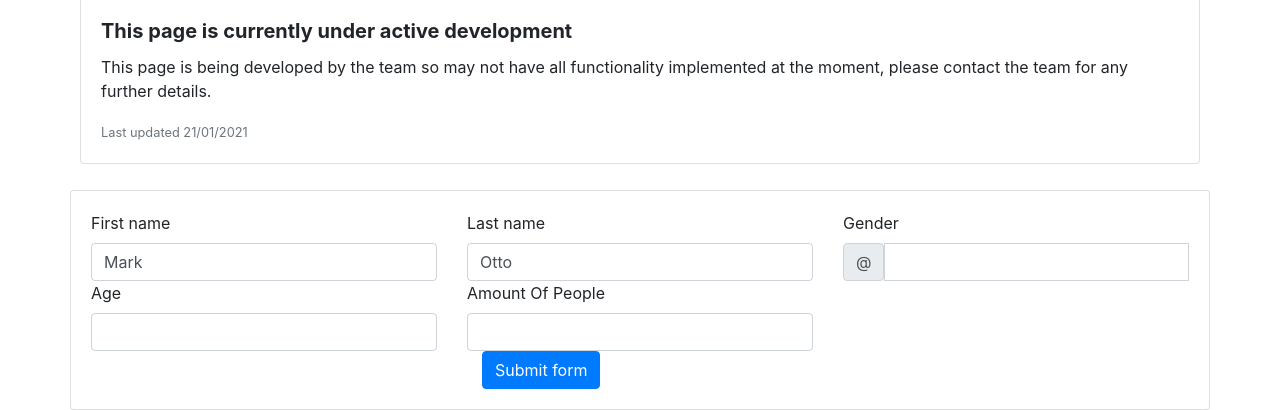
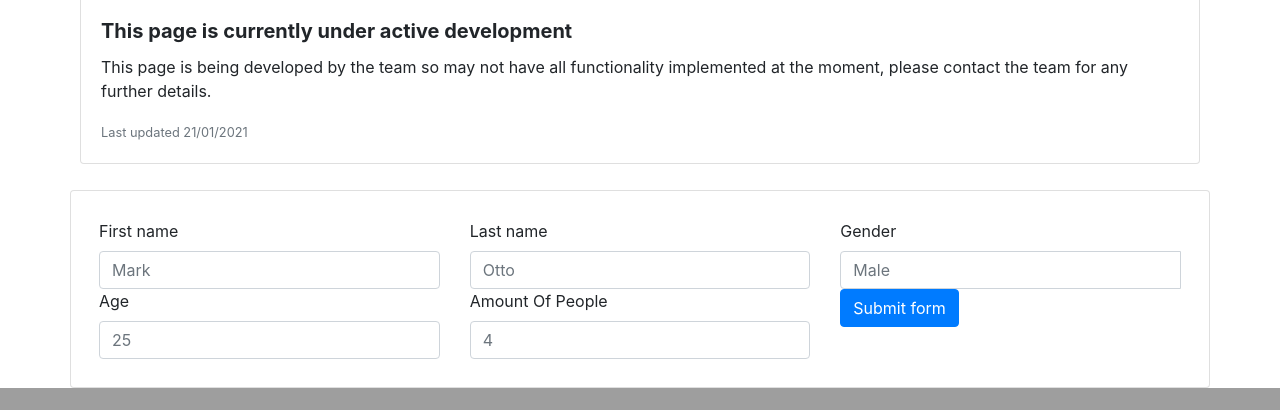
Before and after one commit to Will-Stewart/COMP2003-2020-GROUP-P-LHBS, a PHP site: page /createBooking.php in a window 1280 px wide. Shown: the part 933-1343 px from the top of the page. After the commit the page ends 1321 px from the top, so only its background shows below. Run offline with PHP 8.4, Linux system fonts and the light colour scheme.

Commit message:
Upadate formattiong on createBooking.php

```diff
--- a/public/createBooking.php
+++ b/public/createBooking.php
@@ -5,19 +5,19 @@ include_once 'developmentNotice.php';
 
     <div class="container">
         <div class="row">
-            <asi class="card">
+            <aside class="card">
                 <article class="card-body">
-                    <form class="row g-3 needs-validation" novalidate>
+                    <form class="row g-3 needs-validation" novalidate style="padding: 8px">
                         <div class="col-md-4">
                             <label for="validationCustom01" class="form-label">First name</label>
-                            <input type="text" class="form-control" id="validationCustom01" value="Mark" required>
+                            <input type="text" class="form-control" id="validationCustom01" placeholder="Mark" required>
                             <div class="valid-feedback">
                                 Looks good!
                             </div>
                         </div>
                         <div class="col-md-4">
                             <label for="validationCustom02" class="form-label">Last name</label>
-                            <input type="text" class="form-control" id="validationCustom02" value="Otto" required>
+                            <input type="text" class="form-control" id="validationCustom02" placeholder="Otto" required>
                             <div class="valid-feedback">
                                 Looks good!
                             </div>
@@ -25,8 +25,7 @@ include_once 'developmentNotice.php';
                         <div class="col-md-4">
                             <label for="validationCustomUsername" class="form-label">Gender</label>
                             <div class="input-group has-validation">
-                                <span class="input-group-text" id="inputGroupPrepend">@</span>
-                                <input type="text" class="form-control" id="validationCustomUsername" aria-describedby="inputGroupPrepend" required>
+                                <input type="text" class="form-control" id="validationCustomUsername" placeholder="Male" aria-describedby="inputGroupPrepend" required>
                                 <div class="invalid-feedback">
                                     Please choose a gender.
                                 </div>
@@ -35,20 +34,23 @@ include_once 'developmentNotice.php';
 
                         <div class="col-md-4">
                             <label for="validationCustom03" class="form-label">Age</label>
-                            <input type="text" class="form-control" id="validationCustom03" required>
+                            <input type="text" class="form-control" id="validationCustom03" placeholder="25" required>
                             <div class="invalid-feedback">
                                 Please provide a valid Age.
                             </div>
                         </div>
                         <div class="col-md-4">
                             <label for="validationCustom05" class="form-label">Amount Of People</label>
-                            <input type="text" class="form-control" id="validationCustom05" required>
+                            <input type="text" class="form-control" id="validationCustom05" placeholder="4" required>
                             <div class="invalid-feedback">
                                 Please provide the amount of people.
                             </div>
-                            <div class="col-12">
-                                <button class="btn btn-primary" type="submit">Submit form</button>
+                        </div>
+
+                            <div class="col-4">
+                                <button class="btn btn-primary" type="submit" >Submit form</button>
                             </div>
+
                     </form>
                 </article>
         </div> <!-- card.// -->
```
